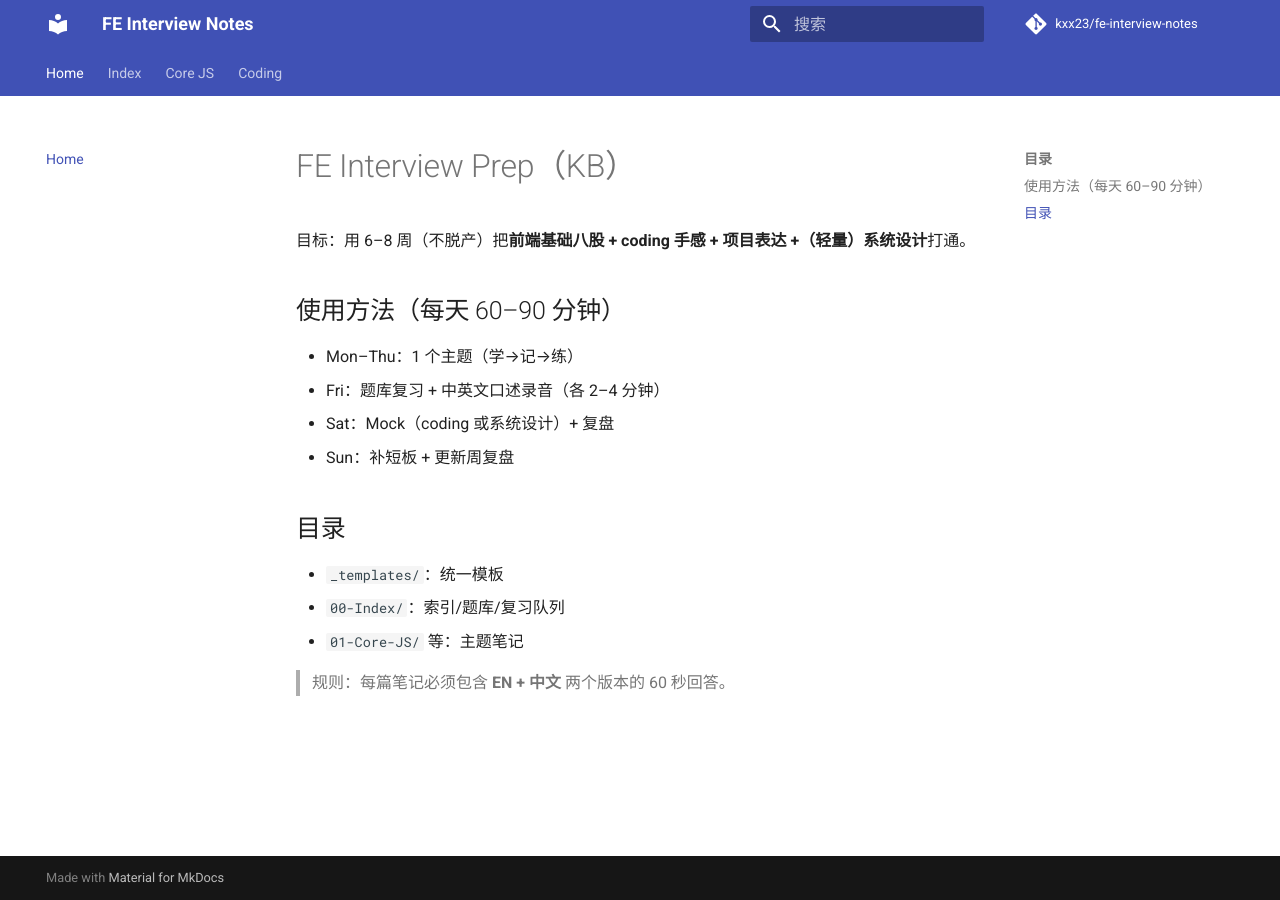
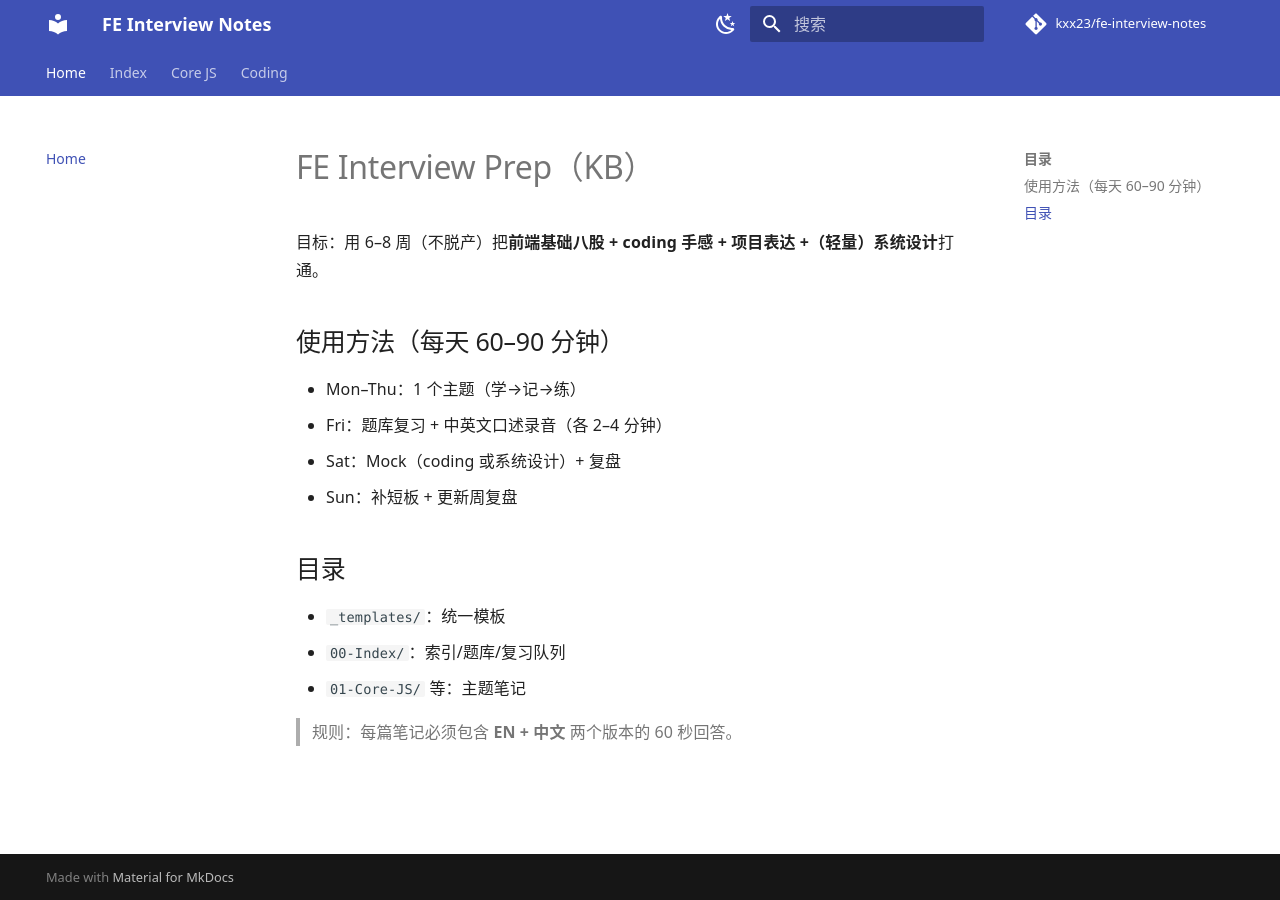
Before and after one commit to kxx23/fe-interview-notes, an MkDocs documentation site: the page built from docs/README.md, in a window 1280 px wide. Built offline with MkDocs 1.6.1 and Material for MkDocs 9.7.7, drawn with Linux system fonts in a browser that asks for light colours; comment, search, counter and statistics services are not loaded.

Commit message:
style: brand palette + dark mode + CJK typography

```diff
--- /dev/null
+++ b/docs/stylesheets/extra.css
@@ -0,0 +1,36 @@
+/* Extra styling for KB — Material for MkDocs */
+
+:root {
+  /* Typography: better CJK defaults */
+  --md-text-font: system-ui, -apple-system, BlinkMacSystemFont,
+    "PingFang SC", "Hiragino Sans GB", "Microsoft YaHei", "Noto Sans CJK SC",
+    "Noto Sans SC", "Source Han Sans SC", "Segoe UI", Roboto, Arial, sans-serif;
+  --md-code-font: ui-monospace, SFMono-Regular, Menlo, Monaco, Consolas,
+    "Liberation Mono", "Courier New", monospace;
+}
+
+/* Slightly more airy Chinese reading */
+.md-typeset {
+  line-height: 1.75;
+}
+
+.md-typeset p,
+.md-typeset li {
+  letter-spacing: 0.1px;
+}
+
+/* Brand: subtle “高级”蓝紫（不刺眼） */
+[data-md-color-scheme="default"] {
+  --md-primary-fg-color: #3f51b5;      /* indigo */
+  --md-accent-fg-color: #7c4dff;       /* deep purple accent */
+}
+
+[data-md-color-scheme="slate"] {
+  --md-primary-fg-color: #1f2a4a;      /* deep navy */
+  --md-accent-fg-color: #b388ff;       /* soft purple */
+}
+
+/* Code blocks: slightly rounder */
+.md-typeset pre > code {
+  border-radius: 10px;
+}
--- a/mkdocs.yml
+++ b/mkdocs.yml
@@ -8,12 +8,31 @@ edit_uri: "edit/main/docs/"
 theme:
   name: material
   language: zh
+  # Style preset C: 浅色蓝紫品牌风 + 暗黑模式
+  palette:
+    - scheme: default
+      primary: indigo
+      accent: deep purple
+      toggle:
+        icon: material/weather-night
+        name: 切换到深色
+    - scheme: slate
+      primary: indigo
+      accent: deep purple
+      toggle:
+        icon: material/weather-sunny
+        name: 切换到浅色
+  font:
+    text: false   # use extra.css CJK stack
+    code: false
   features:
     - navigation.instant
     - navigation.tracking
     - navigation.tabs
     - navigation.sections
+    - navigation.top
     - content.code.copy
+    - content.code.select
     - search.suggest
     - search.highlight
 
@@ -23,15 +42,23 @@ plugins:
         - zh
         - en
 
+extra_css:
+  - stylesheets/extra.css
+
 markdown_extensions:
   - admonition
   - attr_list
   - md_in_html
   - toc:
       permalink: true
-  - pymdownx.highlight
+  # Code / syntax highlight quality (2)
+  - pymdownx.highlight:
+      anchor_linenums: true
+      line_spans: __span
+      pygments_lang_class: true
+  - pymdownx.inlinehilite
   - pymdownx.superfences
-  - pymdownx.inlinehilite
+  - pymdownx.snippets
 
 nav:
   - Home: README.md
```
